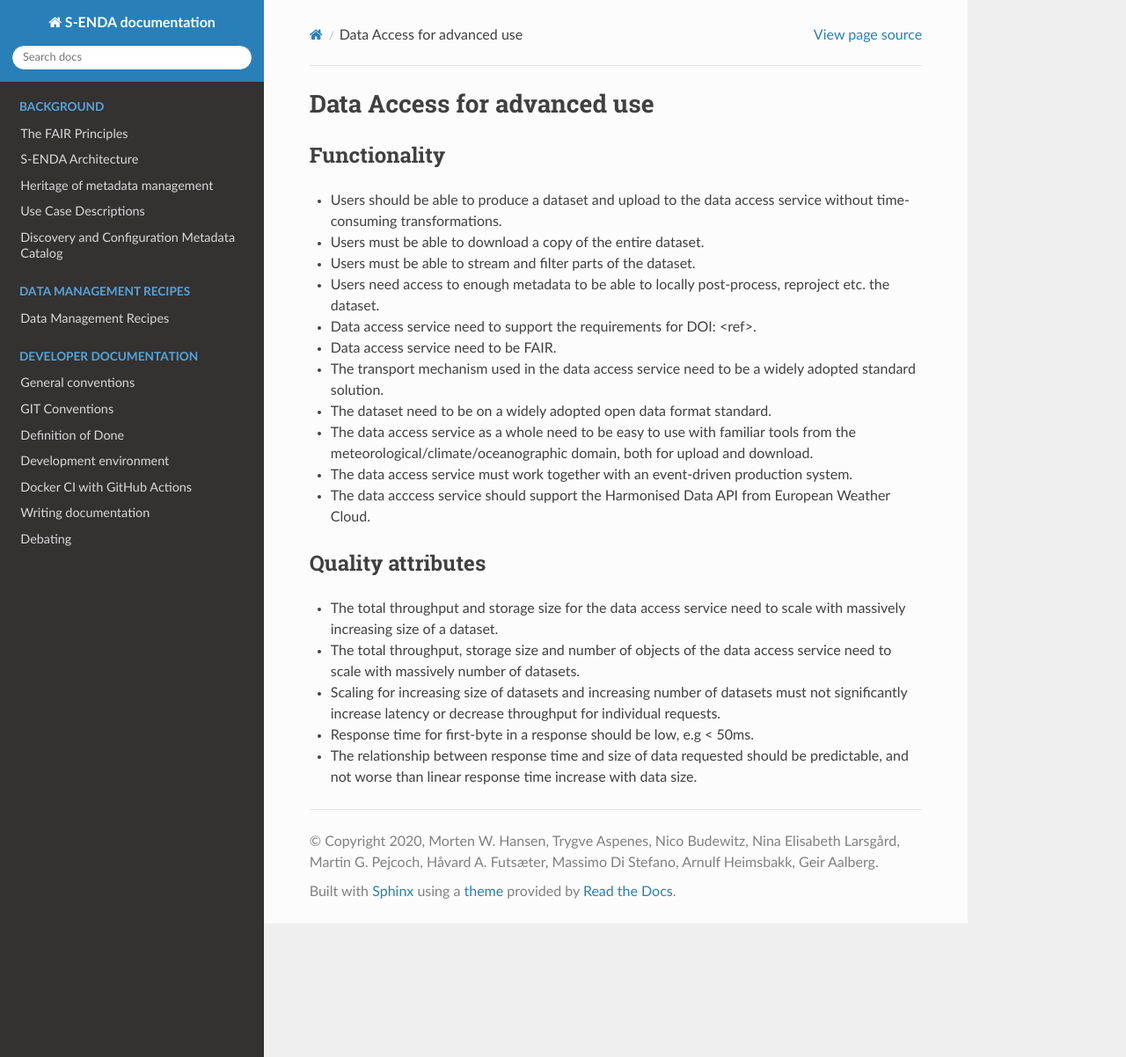
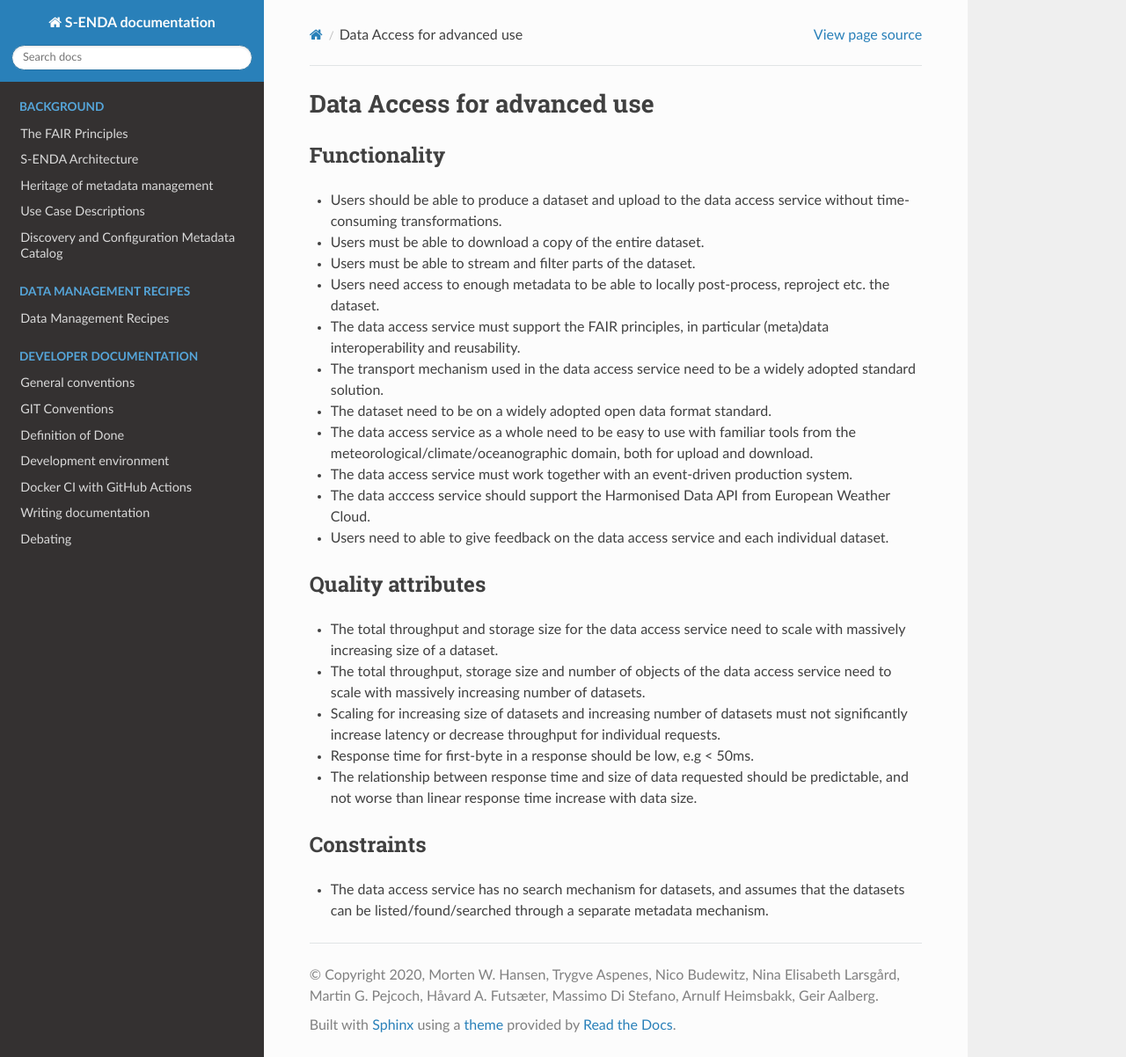
Before and after one commit to metno/S-ENDA-documentation, a Sphinx documentation site: the page built from source/dataaccess.rst, in a window 1280 px wide and 1202 px high. Shown: the whole window at 88% size. Built offline with Sphinx 7.4.7 and the Read the Docs theme 2.0.0, drawn with Linux system fonts in a browser that asks for light colours.

Commit message:
Updated after comments and feedback.

```diff
--- a/source/dataaccess.rst
+++ b/source/dataaccess.rst
@@ -9,19 +9,25 @@ Functionality
 * Users must be able to download a copy of the entire dataset.
 * Users must be able to stream and filter parts of the dataset.
 * Users need access to enough metadata to be able to locally post-process, reproject etc. the dataset.
-* Data access service need to support the requirements for DOI: <ref>.
-* Data access service need to be FAIR.
+* The data access service must support the FAIR principles, in particular (meta)data interoperability and reusability.
 * The transport mechanism used in the data access service need to be a widely adopted standard solution.
 * The dataset need to be on a widely adopted open data format standard.
 * The data access service as a whole need to be easy to use with familiar tools from the meteorological/climate/oceanographic domain, both for upload and download.
 * The data access service must work together with an event-driven production system.
 * The data acccess service should support the Harmonised Data API from European Weather Cloud.
+* Users need to able to give feedback on the data access service and each individual dataset.
 
 -------------------------------------------------------------
 Quality attributes
 -------------------------------------------------------------
 * The total throughput and storage size for the data access service need to scale with massively increasing size of a dataset.
-* The total throughput, storage size and number of objects of the data access service need to scale with massively number of datasets.
+* The total throughput, storage size and number of objects of the data access service need to scale with massively increasing number of datasets.
 * Scaling for increasing size of datasets and increasing number of datasets must not significantly increase latency or decrease throughput for individual requests.
 * Response time for first-byte in a response should be low, e.g < 50ms.
 * The relationship between response time and size of data requested should be predictable, and not worse than linear response time increase with data size.
+
+-------------------------------------------------------------
+Constraints
+-------------------------------------------------------------
+* The data access service has no search mechanism for datasets, and assumes that the datasets can be listed/found/searched
+  through a separate metadata mechanism.
```
